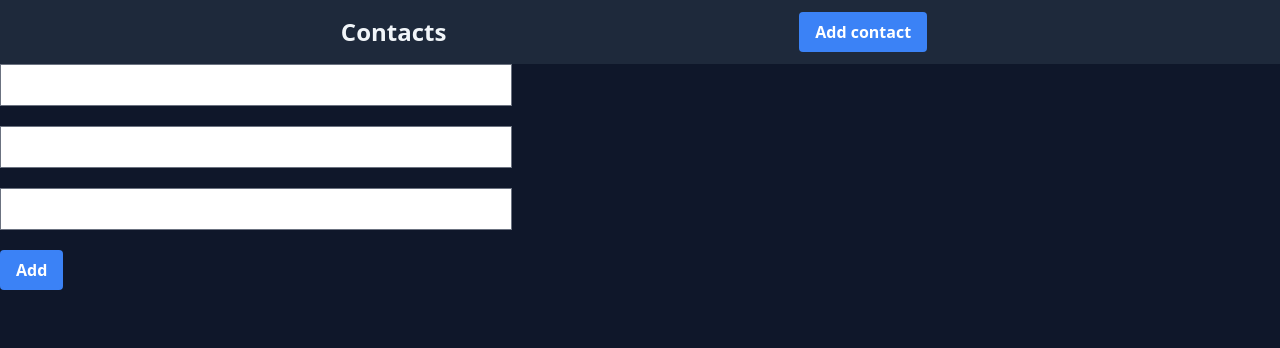
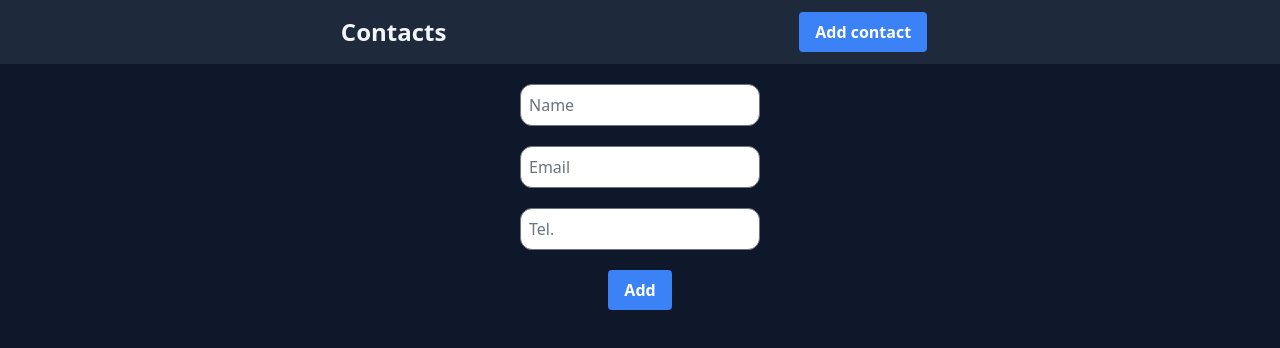
Before and after one commit to Aramel09/react-router-challenge-i-Aramel09, a React (Vite) app: page /Add-Contact in a window 1280 px wide. Shown: the top 348 px of the page. Built offline with nearby package versions, Linux system fonts and the light colour scheme.

Commit message:
style: :lipstick: Make last touches to the add contact and user list to make it look like Manav example

```diff
--- a/src/pages/add-contact.jsx
+++ b/src/pages/add-contact.jsx
@@ -6,22 +6,28 @@ export default function AddContact() {
 
   return (
     <>
-      <Form method={state ? "PATCH" : "POST"}>
-        <div className="flex w-2/5 flex-col space-y-5">
+      <Form
+        className="flex flex-col items-center"
+        method={state ? "PATCH" : "POST"}
+      >
+        <div className="mt-5 flex flex-col items-center space-y-5">
           <input
-            className="text-black"
+            className=" w-60 rounded-xl p-2 text-black"
+            placeholder="Name"
             id="name"
             name="name"
             defaultValue={state ? state.users.name : ""}
           />
           <input
-            className="text-black"
+            className="w-60 rounded-xl p-2 text-black"
+            placeholder="Email"
             id="email"
             name="email"
             defaultValue={state ? state.users.email : ""}
           />
           <input
-            className="text-black"
+            className="w-60 rounded-xl p-2 text-black"
+            placeholder="Tel."
             id="tel"
             name="tel"
             defaultValue={state ? state.users.tel : ""}
--- a/src/users/user-list.jsx
+++ b/src/users/user-list.jsx
@@ -20,7 +20,7 @@ export default function List() {
       <input
         type="text"
         placeholder="Search"
-        className="mb-3 ml-20 mt-3 w-80 text-black"
+        className="mb-3 ml-20 mt-7 w-80 text-black"
         onChange={(event) => {
           setInformationAfterSearch(event.target.value);
         }}
```
